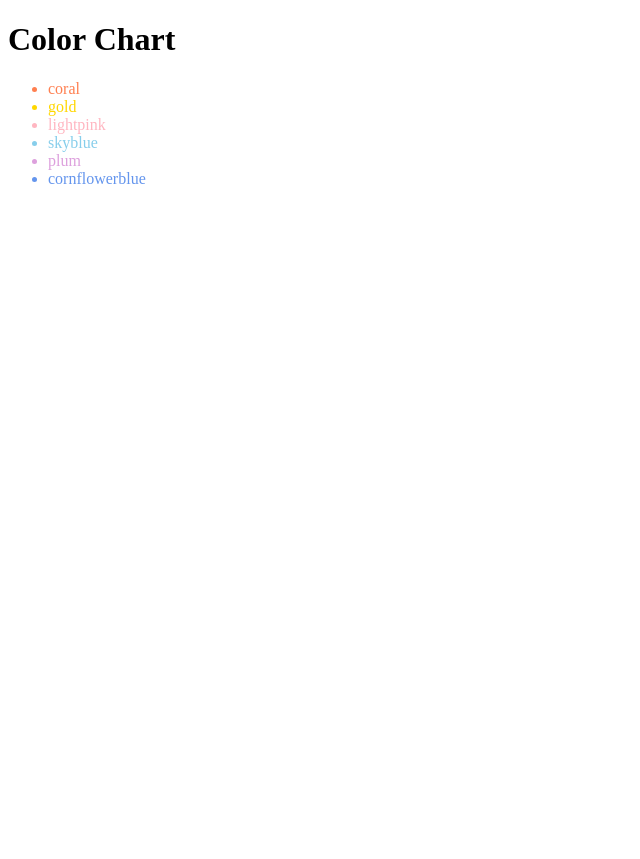
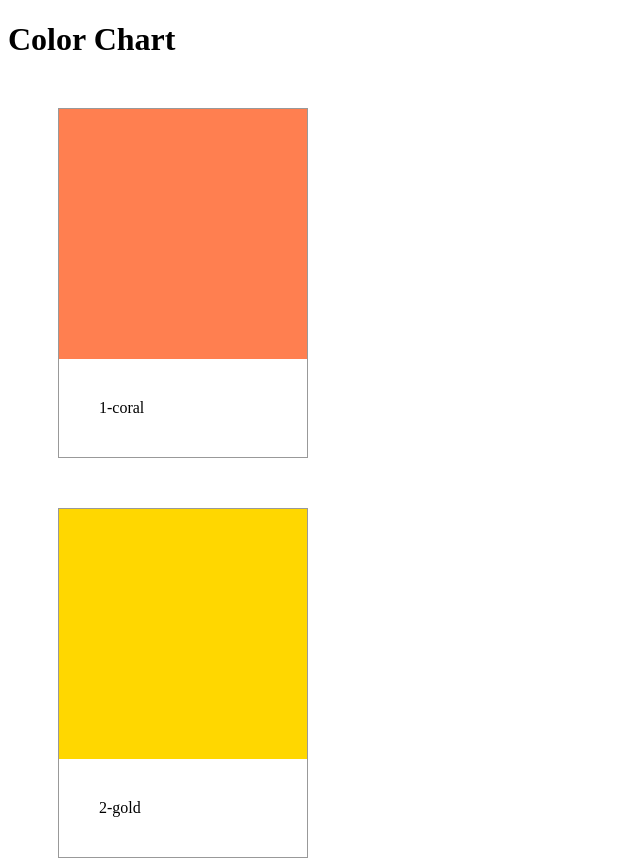
Before and after one commit to 2Joopiter/first-react, a React (Create React App) app: page / in a window 1280 px wide. Shown: the top 859 px of the page, without its empty margins (0-640 px from the left). Before the commit the page ends 800 px from the top, so only its background shows below. Built offline with nearby package versions, Linux system fonts and the light colour scheme.

Commit message:
부모컴포넌트에 props를 이용해서 자식 컴포넌트로 데이터 전달

```diff
--- a/src/App.jsx
+++ b/src/App.jsx
@@ -1,24 +1,14 @@
+import Card from './card/Card';
+
 export default function App() {
 	const colors = ['coral', 'gold', 'lightpink', 'skyblue', 'plum', 'cornflowerblue'];
 	return (
 		<>
 			<h1>Color Chart</h1>
-
-			<ul>
-				{colors.map((color, idx) => {
-					// return문에서 map을 통해 반복적으로 생성이 되는 가상돔 요소에는 무조건 고유의 key값을 줘야 됨
-					// react로 하여금 여러개의 반복요소 중에서 수정요소를 편하게 비교탐색하게 하기 위함
-					// key에 집어넣을 값이 정말 없을 때는 반복되는 순서값을 집어넣을 수 있긴 하나 권장하진 않음
-					// DB의 각 데이터에 내장되어있는 object_id(객체 고유값)를 사용하거나 실제 데이터와 순번을 결합해서 고유 문자값 생성
-					// 지금의 경우 실제 데이터(color)+순번(idx)
-
-					return (
-						<li key={color + idx} style={{ color: color }}>
-							{color}
-						</li>
-					);
-				})}
-			</ul>
+			{colors.map((color, idx) => {
+				// 컴포넌트 호출시 특정값을 key={value} 형태로 컴포넌트 내부에 전달 가능(props)
+				return <Card key={color + idx} colorName={color} index={idx} />;
+			})}
 		</>
 	);
 }
--- /dev/null
+++ b/src/card/Card.jsx
@@ -0,0 +1,13 @@
+import './Card.scss';
+
+export default function Card(props) {
+	// 부모 컴포넌트에 전달되는 요소들을 props라는 객체로 묶어서 자식 컴포넌트의 파라미터 전달받음
+	return (
+		<article className='Card'>
+			<div className='bgBox' style={{ backgroundColor: props.colorName }}></div>
+			<div className='txtBox'>
+				{props.index + 1}-{props.colorName}
+			</div>
+		</article>
+	);
+}
--- /dev/null
+++ b/src/card/Card.scss
@@ -0,0 +1,21 @@
+* {
+	box-sizing: border-box;
+}
+
+.Card {
+	width: 250px;
+	margin: 50px;
+	border: 1px solid #999;
+
+	.bgBox {
+		width: 100%;
+		height: 250px;
+	}
+
+	.txtBox {
+		width: 100%;
+		padding: 40px;
+		background-color: #fff;
+		font-size: 1rem;
+	}
+}
```
